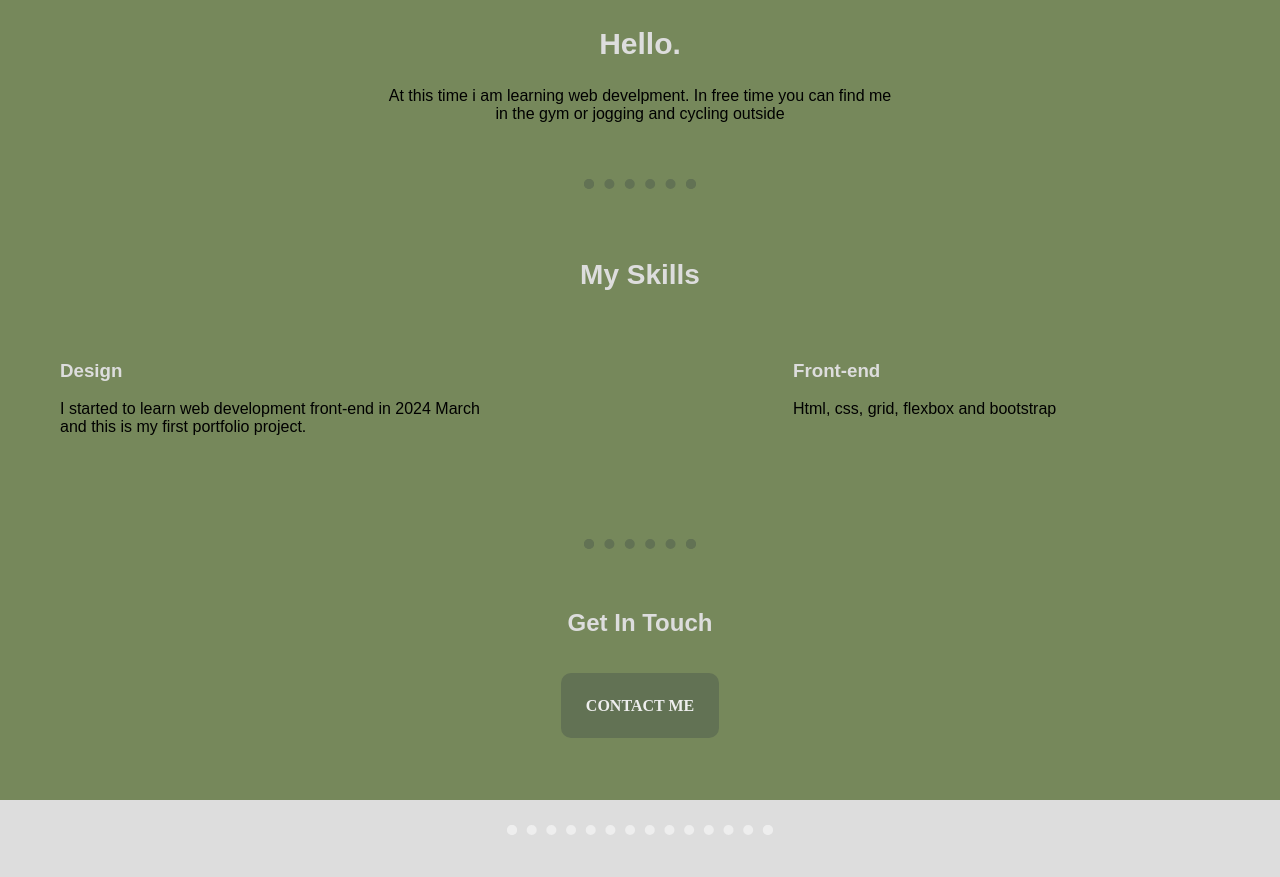
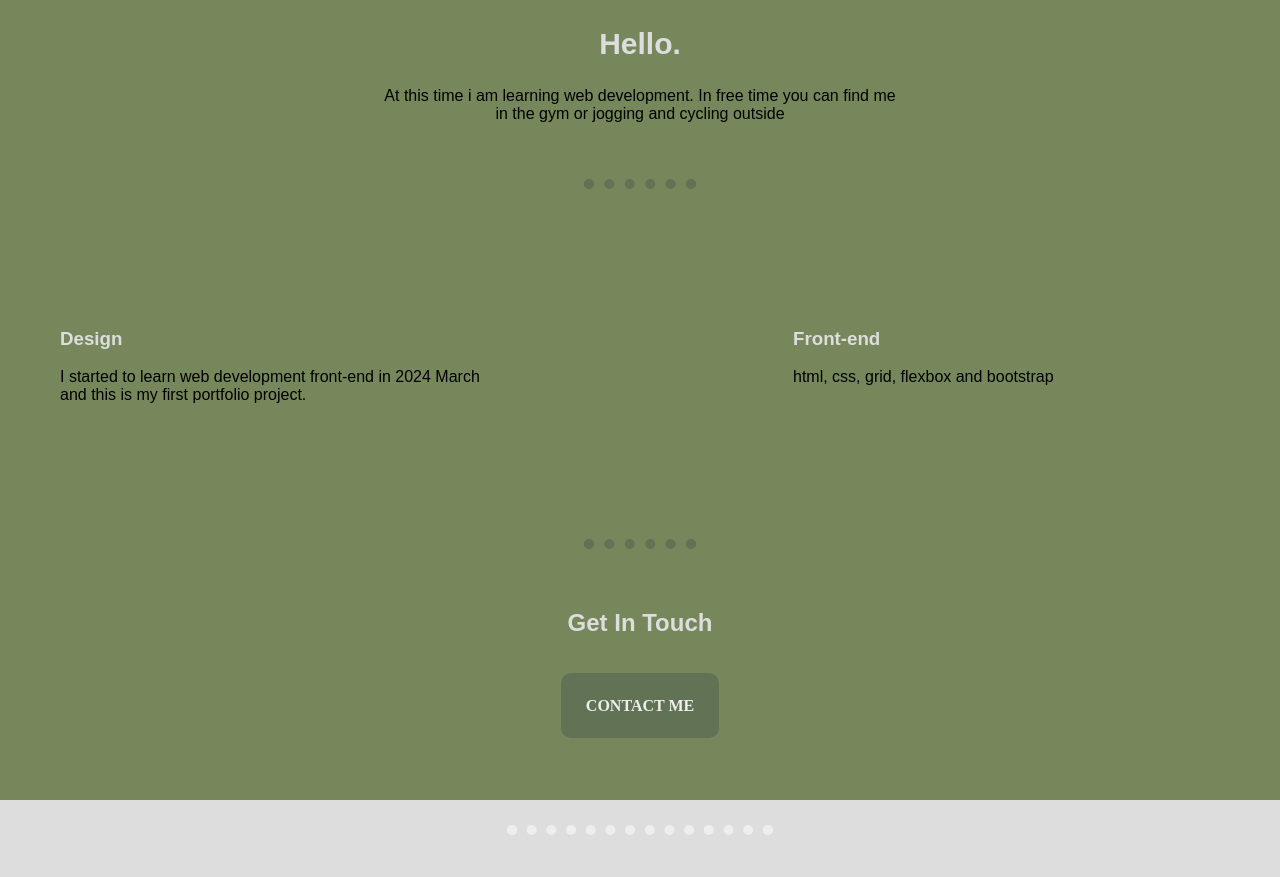
Before and after one commit to Eiimantas/Portfolio, a plain HTML site: page index.html in a window 1280 px wide. Shown: the part 943-1820 px from the top of the page. Drawn offline with Linux system fonts and the light colour scheme.

Commit message:
Update index.html

```diff
--- a/index.html
+++ b/index.html
@@ -32,7 +32,7 @@
             <div class="profile">
                 <img class="profile-foto" src="./img/photo.png" alt="me">
                 <h2 class="info">Hello.</h2>
-                <p>At this time i am learning web develpment. In free time you can find me<br>
+                <p>At this time i am learning web development. In free time you can find me<br>
                 in the gym or jogging and cycling outside</p>
                 <p></p>
             </div>
@@ -42,7 +42,7 @@
                 </div>
         <!-- SKILLS -->
             <div class="skills">
-                <h2>My Skills</h2>
+                <h2></h2>
                 <div class="column-left">
                     <h3>Design</h3>
                     <p>I started to learn web development front-end in 2024 March and this is my first portfolio project.
@@ -50,7 +50,7 @@
                 </div>
                 <div class="column-right">
                     <h3>Front-end</h3>
-                    <p>Html, css, grid, flexbox and bootstrap</p>
+                    <p>html, css, grid, flexbox and bootstrap</p>
                 </div>
             </div>
         <!-- TRANSITION -->
```
